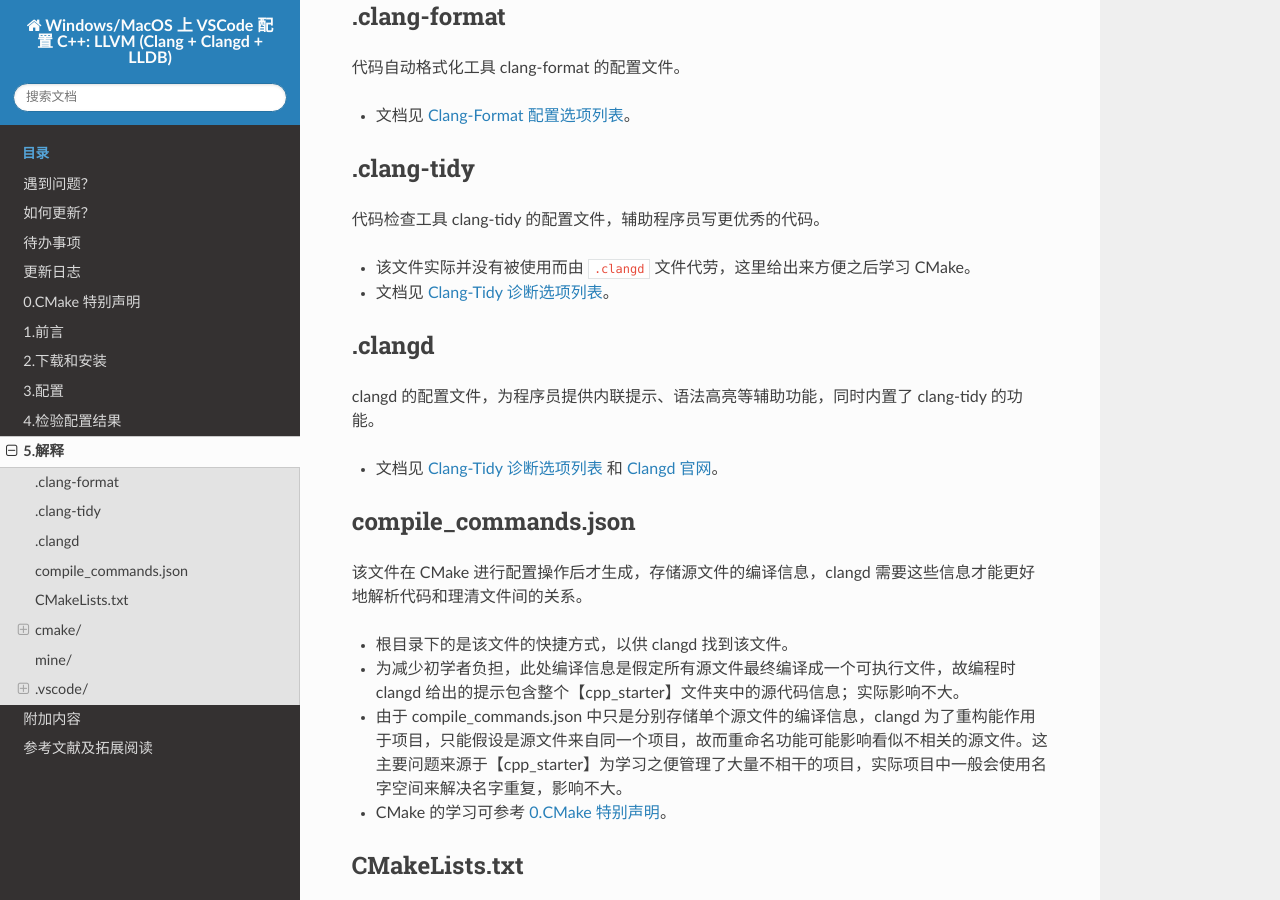
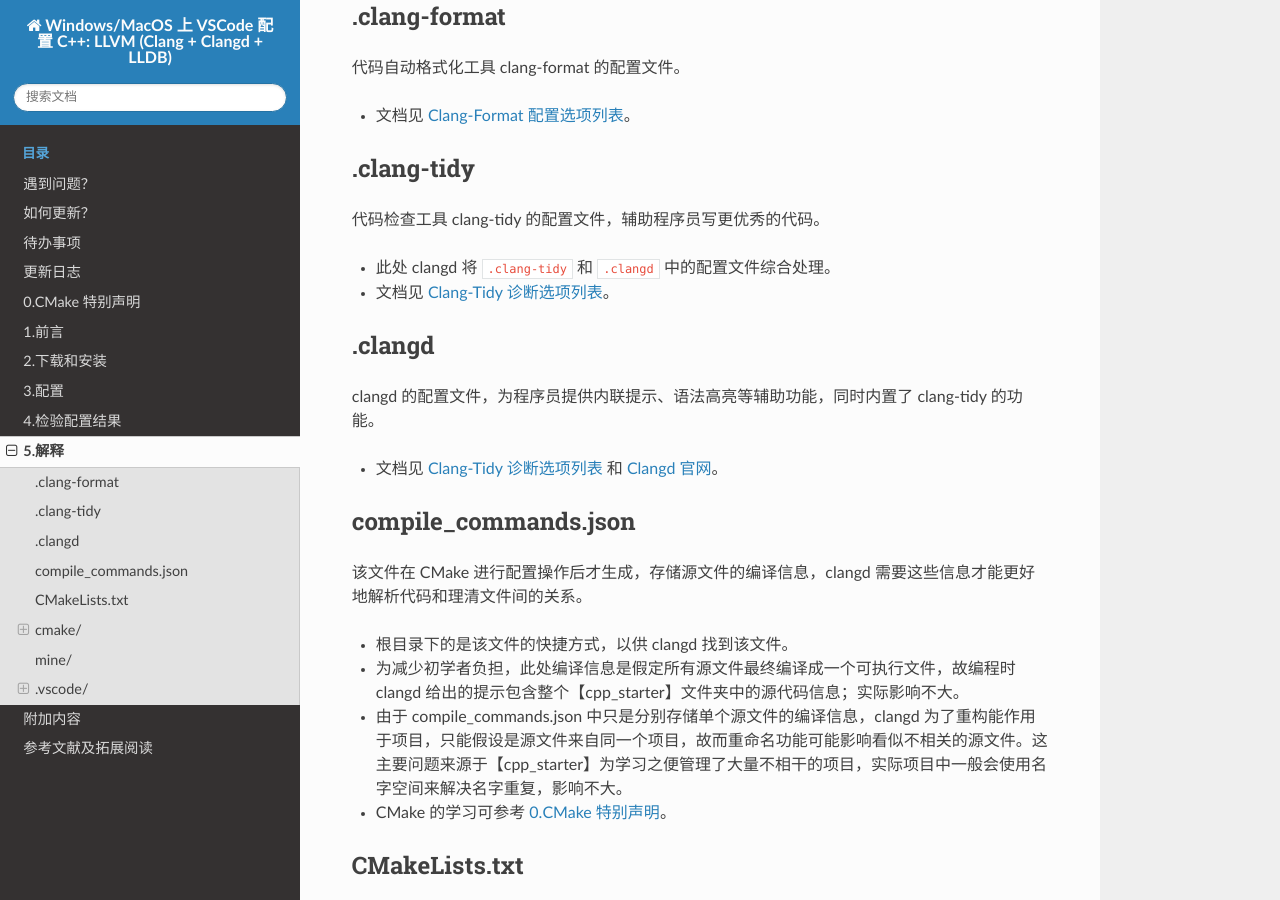
Before and after one commit to FeignClaims/vscode_cpp_starter, a Sphinx documentation site: the page built from docs/source/explain.rst, in a window 1280 px wide and 900 px high, scrolled down 599 px. Built offline with Sphinx 7.4.7 and the Read the Docs theme 2.0.0, drawn with Linux system fonts in a browser that asks for light colours.

Commit message:
Correct the explain on .clang-tidy

```diff
--- a/docs/source/explain.rst
+++ b/docs/source/explain.rst
@@ -40,7 +40,7 @@
 
 代码检查工具 clang-tidy 的配置文件，辅助程序员写更优秀的代码。
 
-- 该文件实际并没有被使用而由 ``.clangd`` 文件代劳，这里给出来方便之后学习 CMake。
+- 此处 clangd 将 ``.clang-tidy`` 和 ``.clangd`` 中的配置文件综合处理。
 - 文档见 `Clang-Tidy 诊断选项列表`_。
 
 .clangd
```
